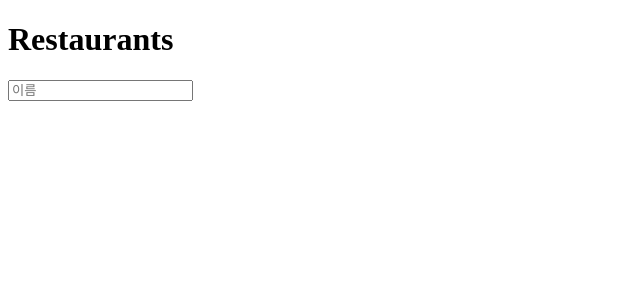
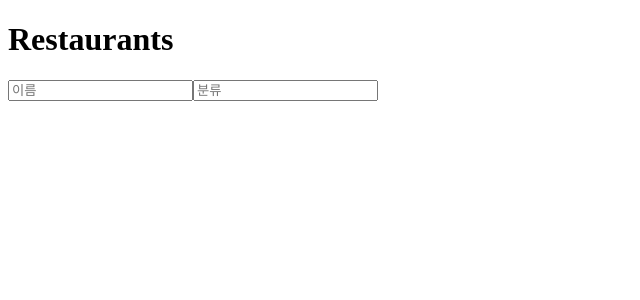
Before and after one commit to CodeSoom/react-week4-assignment-2, a React app: page / in a window 1280 px wide. Shown: the top 300 px of the page, without its empty margins (0-640 px from the left). Built offline with nearby package versions, Linux system fonts and the light colour scheme.

Commit message:
InputContainer 테스트 통과
- CategoryInput 관련 상태 추가

```diff
--- a/src/containers/InputContainer.jsx
+++ b/src/containers/InputContainer.jsx
@@ -1,12 +1,14 @@
 import { useSelector, useDispatch } from 'react-redux';
 
 import NameInput from '../components/NameInput';
+import CategoryInput from '../components/CategoryInput';
 
-import { updateName } from '../store/actions';
+import { updateName, updateCategory } from '../store/actions';
 
 export default function InputContainer() {
-  const { name } = useSelector((state) => ({
+  const { name, category } = useSelector((state) => ({
     name: state.name,
+    category: state.category,
   }));
 
   const dispatch = useDispatch();
@@ -15,7 +17,14 @@ export default function InputContainer() {
     dispatch(updateName(newName));
   };
 
+  const handleChangeCategory = (newCategory) => {
+    dispatch(updateCategory(newCategory));
+  };
+
   return (
-    <NameInput name={name} onChangeName={handleChangeName} />
+    <>
+      <NameInput name={name} onChangeName={handleChangeName} />
+      <CategoryInput category={category} onChange={handleChangeCategory} />
+    </>
   );
 }
```
Also changed, not shown: 1 other file (tests, documents, lock files or other folders).
